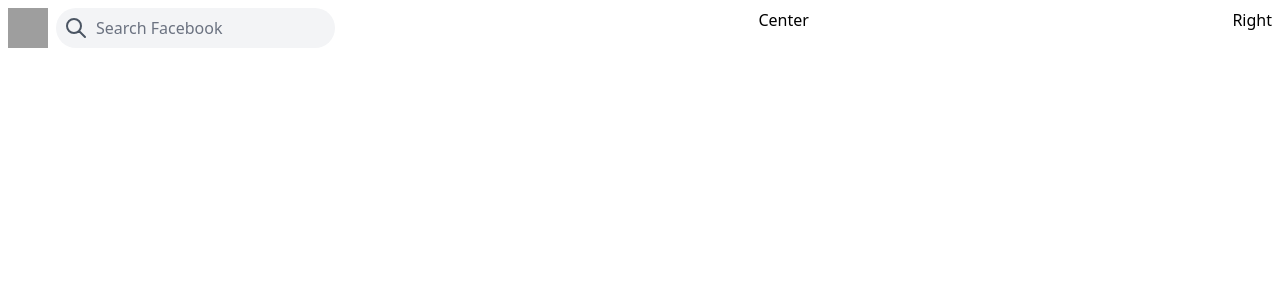
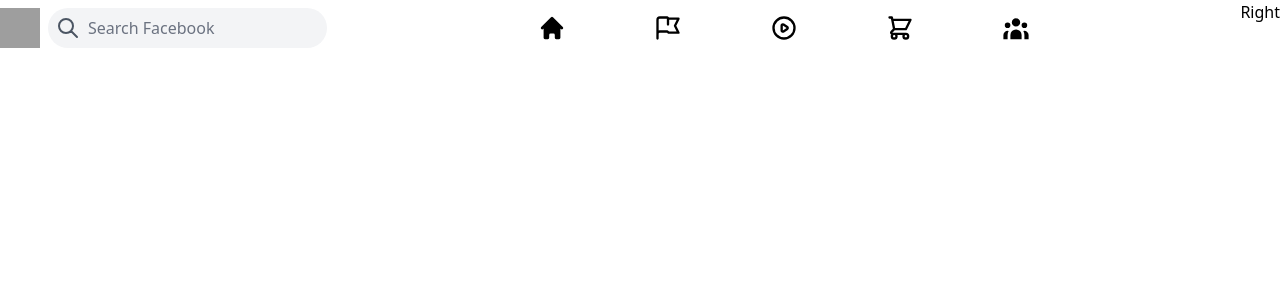
Before and after one commit to Cogentx/LaunchPad-NextJS-TypeScript-Facebook-clone, a Next.js app: page / in a window 1280 px wide. Shown: the top 300 px of the page. Built offline with nearby package versions, Linux system fonts and the light colour scheme; grey boxes are pictures that could not be loaded.

Commit message:
Added Re-usable Icon Component with Styling

```diff
--- a/components/Header.tsx
+++ b/components/Header.tsx
@@ -1,12 +1,13 @@
 import Image from 'next/image';
 import { BellIcon, ChatIcon, ChevronDownIcon, HomeIcon, UserGroupIcon, ViewGridIcon } from '@heroicons/react/solid';
 import { FlagIcon, PlayIcon, SearchIcon, ShoppingCartIcon } from '@heroicons/react/outline';
+import HeaderIcon from './HeaderIcon';
 
 function Header() {
   return (
-    <div className="flex justify-between m-2">
+    <div className="flex justify-between">
       {/* left */}
-      <div className='flex items-center'>
+      <div className="flex items-center">
         <Image
           src="https://cdn0.iconfinder.com/data/icons/social-messaging-ui-color-shapes-2-free/128/social-facebook-2019-circle-512.png"
           width={40}
@@ -14,13 +15,25 @@ function Header() {
           layout="fixed"
           alt="facebook logo"
         />
-        <div className='flex ml-2 items-center rounded-full p-2 bg-gray-100'>
-          <SearchIcon className='h-6 text-gray-600'/>
-          <input type="text" placeholder="Search Facebook" className='flex items-center bg-transparent outline-none ml-2 placeholder-gray-500' />
+        <div className="flex ml-2 items-center rounded-full p-2 bg-gray-100 flex-shrink">
+          <SearchIcon className="h-6 text-gray-600" />
+          <input
+            type="text"
+            placeholder="Search Facebook"
+            className="flex items-center bg-transparent outline-none ml-2 placeholder-gray-500"
+          />
         </div>
       </div>
       {/* center */}
-      <div>Center</div>
+      <div className="flex justify-center flex-grow">
+        <div className="flex space-x-6 md:space-x-2">
+          <HeaderIcon Icon={HomeIcon} />
+          <HeaderIcon Icon={FlagIcon} />
+          <HeaderIcon Icon={PlayIcon} />
+          <HeaderIcon Icon={ShoppingCartIcon} />
+          <HeaderIcon Icon={UserGroupIcon} />
+        </div>
+      </div>
       {/* right */}
       <div>Right</div>
     </div>
--- /dev/null
+++ b/components/HeaderIcon.tsx
@@ -0,0 +1,14 @@
+interface Props {
+  Icon: any;
+}
+
+function HeaderIcon({ Icon }: Props) {
+  return (
+    // <div className="flex items-center cursor-pointer md:px-10 sm:h-14 md:hover:bg-gray-100 rounded-xl md:hover:text-blue-500 active:border-b-2 active:border-blue-500">
+    <div className="flex items-center cursor-pointer md:px-10 sm:h-14 md:hover:bg-gray-100 rounded-xl hover:text-blue-500 active:border-b-2 active:border-blue-500 group">
+      <Icon className="h-5 group-hover:text-blue-500 text-center sm:h-7 mx-auto" />
+    </div>
+  );
+}
+
+export default HeaderIcon;
```
